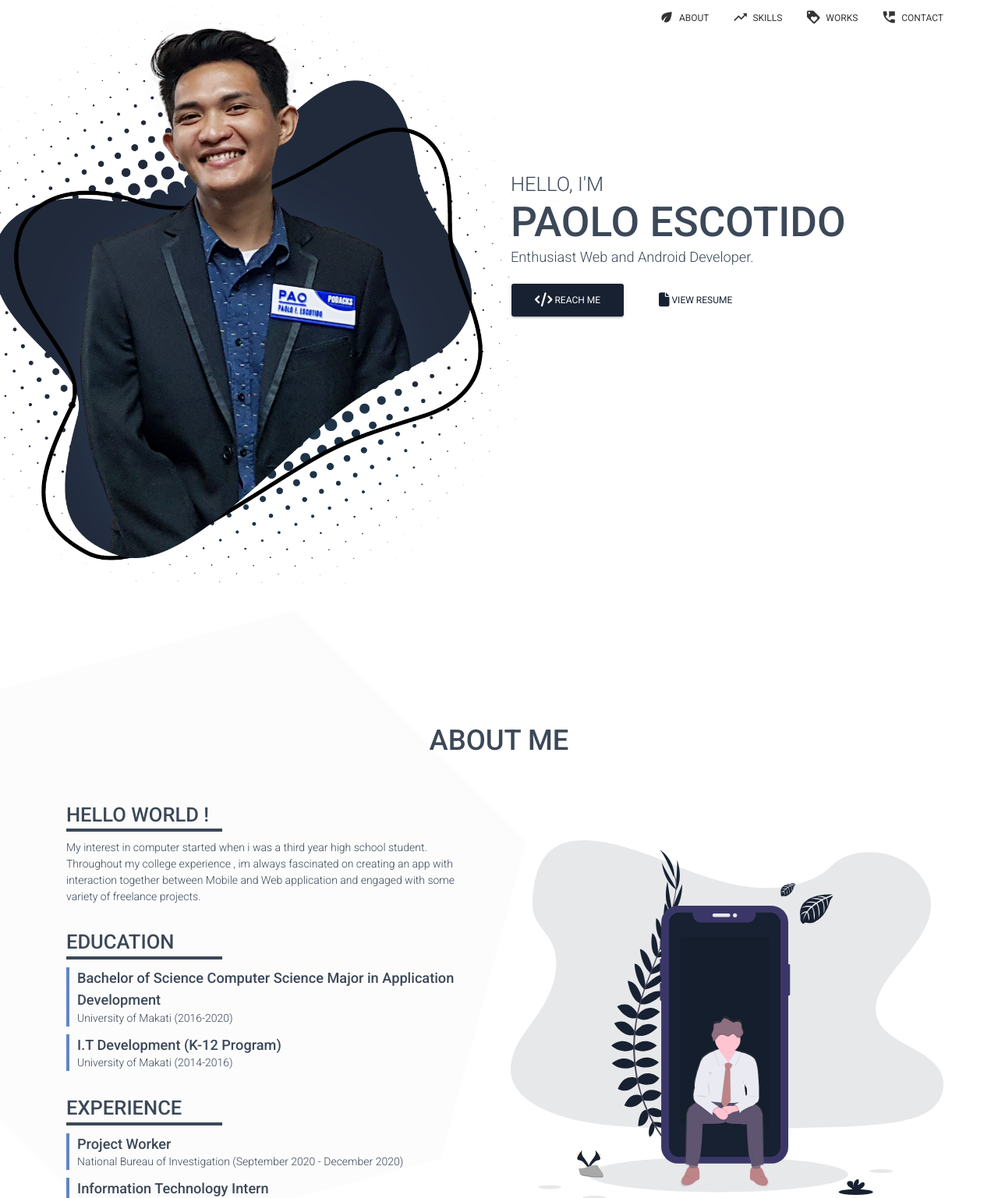
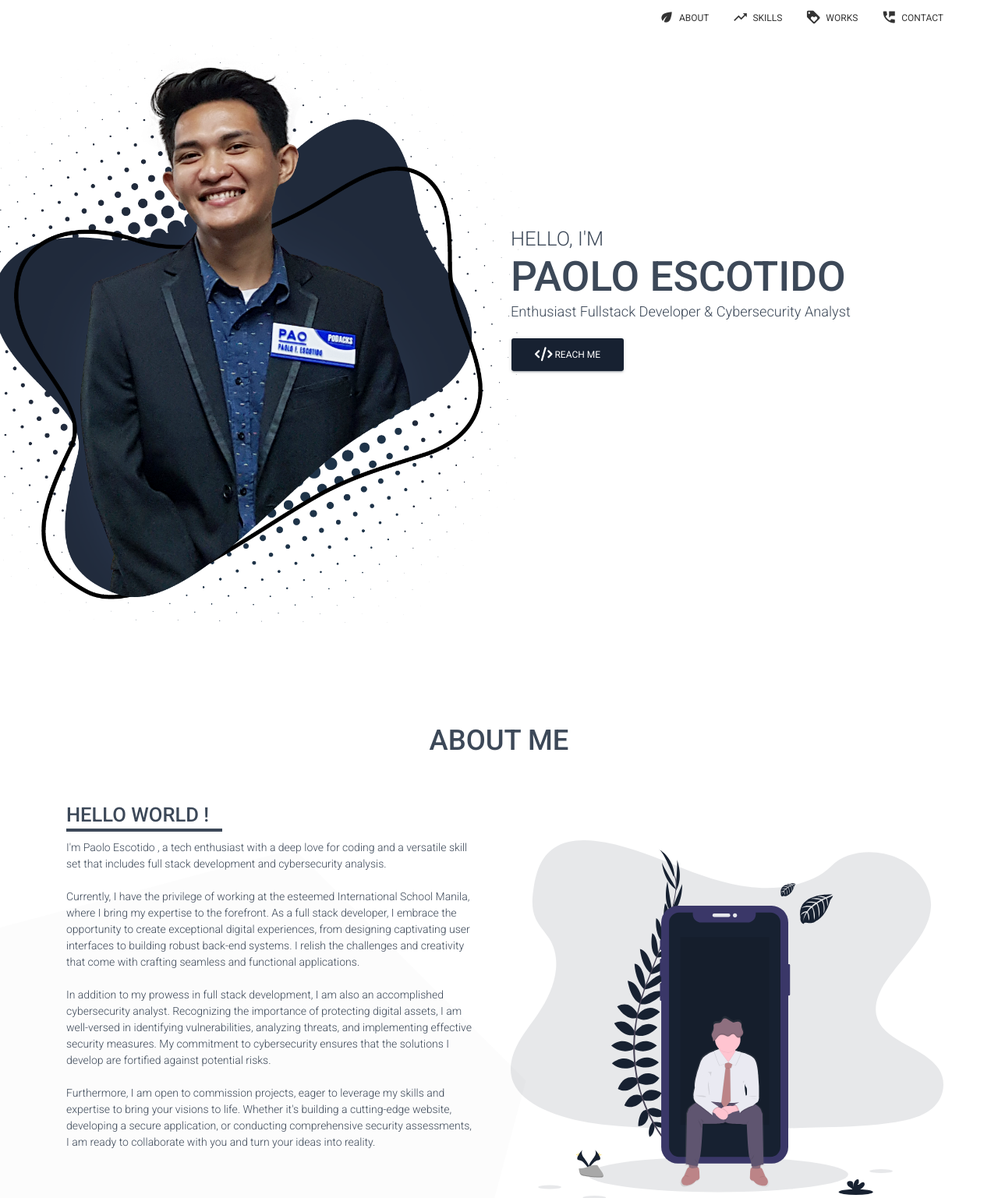
Before and after one commit to csearfarf/csearfarf, a PHP site: page / in a window 1280 px wide; the page is wider, and only the part inside the window is pictured. Shown: the part 27-1564 px from the top of that part at 78% size. Run offline with PHP 8.4, Linux system fonts and the light colour scheme; some libraries are stand-ins or nearby versions.

Commit message:
Updated 2023

```diff
--- a/assets/css/custom.css
+++ b/assets/css/custom.css
@@ -17,6 +17,8 @@
 ::-webkit-scrollbar-thumb:hover {
 	background: #172131;
 }
+
+
 
 
 @media only screen and (min-width: 360px) {
@@ -146,6 +148,11 @@
 	margin-top: 20px;
 }
 
+.mt-50 {
+	margin-top: 50px;
+}
+
+
 .mb-20 {
 	margin-bottom: 20px;
 }
--- a/index.html
+++ b/index.html
@@ -13,7 +13,7 @@
 		<link rel="icon" type="image/png" href="assets/img/personal/favicon.ico">
 		<meta http-equiv="X-UA-Compatible" content="IE=edge,chrome=1" />
 
-		<title>Paolo Escotido | Future Full Stack Developer</title>
+		<title>Paolo Escotido | Full Stack Developer & Cybersecurity analyst</title>
 
 		<meta content='width=device-width, initial-scale=1.0, maximum-scale=1.0, user-scalable=0' name='viewport' />
 
@@ -78,22 +78,22 @@
 		</nav>
 		<section class="page-header">
 			<div class="container">
-				<div class="row ">
+				<div class="row mt-50">
 					<div class="col-md-6">
 						<img src="assets/img/personal/paolo 2.png" class="img-personal">
 					</div>
-					<div class="col-md-6" data-aos="fade-in">
+					<div class="col-md-6 mt-20" data-aos="fade-in">
 						<div class="text-black">
 							<h3 class="mb--20">HELLO, I'M</h3>
 							<h1 class="text-bold mb--10">PAOLO ESCOTIDO</h1>
-							<h4>Enthusiast Web and Android Developer.</h4>
+							<h4>Enthusiast Fullstack Developer & Cybersecurity Analyst</h4>
 						</div>
-						<a href="mailto:paoloescotido@gmail.com" class="btn btn-primary mr-10">
+						<a href="mailto:escotidopaolo@gmail.com" class="btn btn-primary mr-10">
 							<i class="fa fa-code"></i> Reach me
 						</a>
-						<a href="./assets/file/Escotido,Paolo Resume.pdf" download class="btn btn-primary btn-simple">
+						<!-- <a href="./assets/file/Escotido,Paolo Resume.pdf" download class="btn btn-primary btn-simple">
 							<i class="fa fa-file"></i> View Resume
-						</a>
+						</a> -->
 					</div>
 
 
@@ -109,14 +109,15 @@
 						<div class="col-md-6 ">
 							<div class="col-md-12">
 								<h3 class="text-bold borderize-title" data-aos="fade-in">HELLO WORLD !</h3>
-								<p data-aos="fade-right">My interest in computer started when i was a third year high
-									school student.
-									Throughout my college experience , im always fascinated on creating an app with
-									interaction together between Mobile and Web application and engaged with some
-									variety of
-									freelance projects.</p>
+								<p data-aos="fade-right">I'm Paolo Escotido , a tech enthusiast with a deep love for coding and a versatile skill set that includes full stack development and cybersecurity analysis. <br><br>
+
+									Currently, I have the privilege of working at the esteemed International School Manila, where I bring my expertise to the forefront. As a full stack developer, I embrace the opportunity to create exceptional digital experiences, from designing captivating user interfaces to building robust back-end systems. I relish the challenges and creativity that come with crafting seamless and functional applications.<br><br>
+
+									In addition to my prowess in full stack development, I am also an accomplished cybersecurity analyst. Recognizing the importance of protecting digital assets, I am well-versed in identifying vulnerabilities, analyzing threats, and implementing effective security measures. My commitment to cybersecurity ensures that the solutions I develop are fortified against potential risks.<br><br>
+
+									Furthermore, I am open to commission projects, eager to leverage my skills and expertise to bring your visions to life. Whether it's building a cutting-edge website, developing a secure application, or conducting comprehensive security assessments, I am ready to collaborate with you and turn your ideas into reality.</p>
 							</div>
-							<div class="col-md-12">
+							<div class="col-md-12 mt-50">
 								<h3 class="text-bold borderize-title" data-aos="fade-in">EDUCATION</h3>
 								<div class="borderize-title-secondary" data-aos="fade-right">
 									<h4 class="text-bold mb--2">Bachelor of Science Computer
@@ -131,6 +132,11 @@
 							</div>
 							<div class="col-md-12">
 								<h3 class="text-bold borderize-title" data-aos="fade-in">EXPERIENCE</h3>
+								<div class="borderize-title-secondary" data-aos="fade-right">
+									<h4 class="text-bold mb--2">IT Development Engineer | Cybersecurity Analyst
+									</h4>
+									<p>International School Manila (Present)</p>
+								</div>
 								<div class="borderize-title-secondary" data-aos="fade-right">
 									<h4 class="text-bold mb--2">Project Worker
 									</h4>
@@ -161,7 +167,7 @@
 						<div class="col-md-6">
 							<div class="col-md-3 col-xs-3 pt-10">
 								<img src="https://icongr.am/devicon/dot-net-original-wordmark.svg?size=80&color=currentColor"
-									data-toggle="tooltip" data-placement="bottom" title="C# / Asp.Net"
+									data-toggle="tooltip" data-placement="bottom" title="C# / Asp.Net / .Net Core"
 									data-container="body" />
 							</div>
 							<div class="col-md-3 col-xs-3 pt-10">
@@ -197,13 +203,21 @@
 								<img src="https://upload.wikimedia.org/wikipedia/commons/9/98/Solidity_logo.svg"
 									height="80" data-toggle="tooltip" data-placement="bottom" title="Solidity"
 									data-container="body" />
-
 							</div>
 							<div class="col-md-3 col-xs-3 pt-10">
 								<img src="https://seeklogo.com/images/M/microsoft-sql-server-logo-96AF49E2B3-seeklogo.com.png"
 									height="80" data-toggle="tooltip" data-placement="bottom" title="Sql Server"
 									data-container="body" />
-
+							</div>
+							<div class="col-md-3 col-xs-3 pt-10">
+								<img src="https://icongr.am/devicon/angularjs-original.svg?size=80&color=currentColor"
+									data-toggle="tooltip" data-placement="bottom" title="AngularJS"
+									data-container="body" />
+							</div>
+							<div class="col-md-3 col-xs-3 pt-10">
+								<img src="https://icongr.am/devicon/nodejs-original.svg?size=80&color=currentColor"
+									data-toggle="tooltip" data-placement="bottom" title="NodeJS"
+									data-container="body" />
 							</div>
 						</div>
 						<div class="col-md-6">
@@ -214,8 +228,8 @@
 
 							</div>
 							<div class="col-md-3 col-xs-3 pt-10">
-								<img src="https://upload.wikimedia.org/wikipedia/commons/3/34/Android_Studio_icon.svg"
-									height="80" data-toggle="tooltip" data-placement="bottom" title="Android Studio"
+								<img src="https://icongr.am/devicon/android-original.svg?size=80&color=currentColor"
+									data-toggle="tooltip" data-placement="bottom" title="Android Studio"
 									data-container="body" />
 
 							</div>
@@ -231,18 +245,19 @@
 
 							</div>
 							<div class="col-md-3 col-xs-3 pt-10">
-								<img src="https://www.postman.com/assets/logos/postman-logo-stacked.svg" height="80"
+								<img src="assets/img/personal/postman-icon.svg" height="80"
 									data-toggle="tooltip" data-placement="bottom" title="Postman"
 									data-container="body" />
 
 							</div>
 
 
+
 						</div>
 					</div>
 				</div>
 			</section>
-			<section class="section-white" id="works">
+			<section class="section-white  mt-50" id="works">
 				<div class="container">
 					<div class="row">
 						<h2 class="text-center text-bold title-custom" data-aos="fade-up">
@@ -442,7 +457,7 @@
 										<span class="badge badge-secondary">Jquery</span>
 									</div>
 									<div class="col-md-12 text-center">
-										<a href="https://github.com/csearfarf/GKJhomz-OVPN-Panel"
+										<a href="https://phcorner.net/threads/s-ss-march-22-2019-updated.673476/"
 											class="btn btn-primary btn-simple">
 											View Project
 										</a>
@@ -511,10 +526,10 @@
 					</div>
 				</div>
 			</section>
-			<section class="section-white" id="contact">
+			<section class="section-white  mt-50" id="contact">
 				<div class="container">
 					<div class="row">
-						<h2 class="text-center text-bold title-custom" data-aos="fade-up">
+						<h2 class="text-center text-bold title-custom mt-3" data-aos="fade-up">
 							CONTACT</h2>
 						<div class="col-md-6">
 							<div class="col-md-12 mb-20">
@@ -526,10 +541,10 @@
 							<div class="row mt-20" data-aos="fade-right">
 								<div class="col-md-12 mb-10">
 									<div class="col-md-1 col-xs-2">
-										<i class="material-icons " style="font-size: 50px;">contact_phone</i>
+										<i class="material-icons " style="font-size: 48px;">contact_phone</i>
 									</div>
 									<div class="col-md-11 col-xs-10">
-										<h4 class="text-bold mb--2" style="margin-left:10px">+639611842425
+										<h4 class="text-bold mb--2" style="margin-left:10px">+639260917102
 										</h4>
 									</div>
 								</div>
@@ -540,7 +555,7 @@
 										<i class="material-icons" style="font-size: 50px;">email</i>
 									</div>
 									<div class="col-md-11 col-xs-10">
-										<h4 class="text-bold mb--2" style="margin-left:10px">paoloescotido@gmail.com
+										<h4 class="text-bold mb--2" style="margin-left:10px">escotidopaolo@gmail.com
 										</h4>
 									</div>
 								</div>
@@ -551,14 +566,13 @@
 										<i class="material-icons " style="font-size: 50px;">location_on</i>
 									</div>
 									<div class="col-md-11 col-xs-10">
-										<h4 class="text-bold mb--2" style="margin-left:10px">278 J.P Rizal St. Brgy.
-											Tejeros , Makati City
+										<h4 class="text-bold mb--2" style="margin-left:10px">122 B 3rd Ave. East Rembo
 										</h4>
 									</div>
 								</div>
 							</div>
 						</div>
-						<div class="col-md-6">
+						<div class="col-md-6 ">
 
 							<form name="contact" id="contact" method="POST" data-netlify-recaptcha="true"
 								data-netlify="true">
```
Also changed, not shown: assets/img/personal/postman-icon.svg (added).
